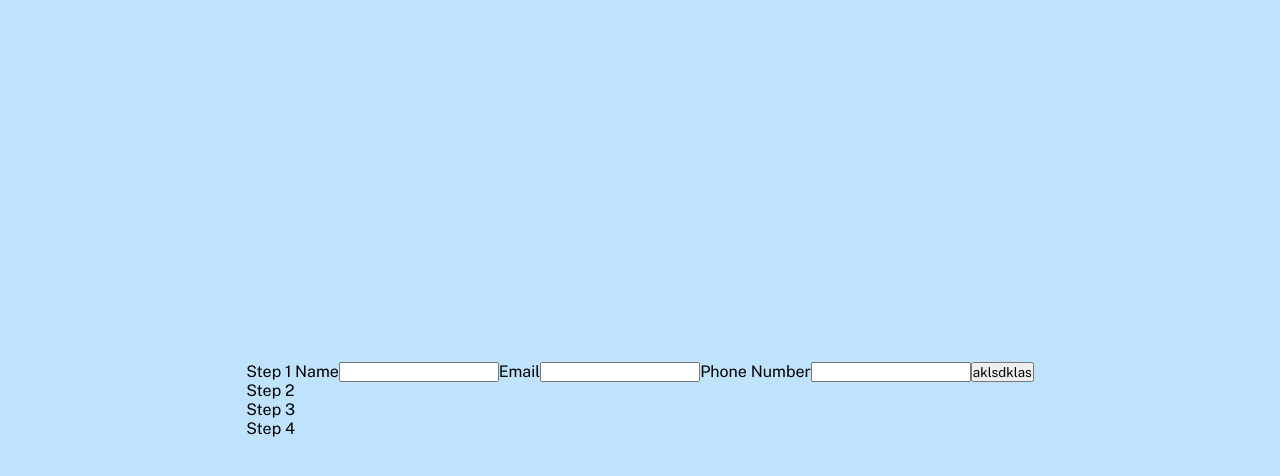
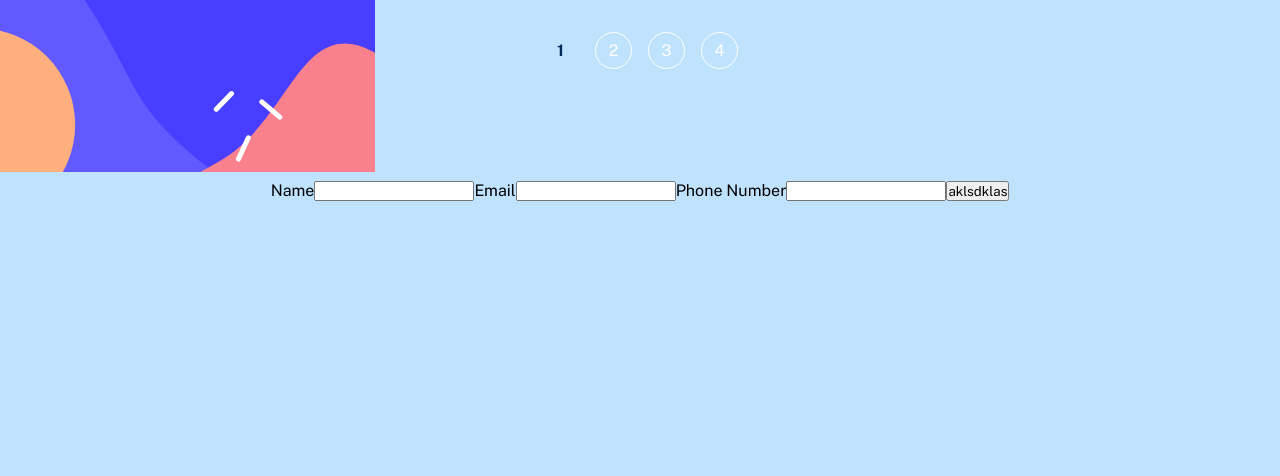
Before and after one commit to Mateeb11/multi-step-form, a React (Vite) app: page / in a window 1280 px wide. Shown: the top 476 px of the page. Built offline with nearby package versions, Linux system fonts and the light colour scheme.

Commit message:
styling the steps for small sizes

```diff
--- a/src/App.scss
+++ b/src/App.scss
@@ -1,7 +1,7 @@
 html {
   background-color: var(--clr-primary-200);
 }
-body {
-  display: grid;
-  place-content: center;
-}
+// body {
+//   display: grid;
+//   place-content: center;
+// }
--- a/src/Component/Content.module.scss
+++ b/src/Component/Content.module.scss
@@ -1,3 +1,5 @@
 .container {
   display: flex;
+  flex-direction: column;
+  align-items: center;
 }
--- a/src/Component/Steps/Steps.jsx
+++ b/src/Component/Steps/Steps.jsx
@@ -4,10 +4,18 @@ export default function Steps() {
   return (
     <>
       <section className={classes.container}>
-        <p>Step 1</p>
-        <p>Step 2</p>
-        <p>Step 3</p>
-        <p>Step 4</p>
+        <div className={`${classes.step} ${classes.selected}`}>
+          <p>1</p>
+        </div>
+        <div className={classes.step}>
+          <p>2</p>
+        </div>
+        <div className={classes.step}>
+          <p>3</p>
+        </div>
+        <div className={classes.step}>
+          <p>4</p>
+        </div>
       </section>
     </>
   );
--- a/src/Component/Steps/Steps.module.scss
+++ b/src/Component/Steps/Steps.module.scss
@@ -1,5 +1,33 @@
 .container {
-  position: relative;
+  display: flex;
+  flex-direction: row;
+  justify-content: center;
+  gap: 1em;
 
+  padding-block: 2em 7em; //for the background image to display in full width and height
+
+  background-image: url("../../../assets/images/bg-sidebar-mobile.svg");
   background-repeat: no-repeat;
+  min-width: 100%;
+  min-height: 100%;
+
+  .step {
+    display: grid;
+    justify-content: center;
+
+    padding: 0.5em 0.75em;
+    width: 37px;
+
+    border: 1px solid var(--clr-neutral-100);
+    border-radius: 50em;
+
+    color: var(--clr-neutral-100);
+  }
+  .selected {
+    background-color: var(--clr-primary-200);
+    border-color: var(--clr-primary-200);
+    color: var(--clr-primary-900);
+
+    font-weight: var(--font-weight-bold);
+  }
 }
--- a/src/index.scss
+++ b/src/index.scss
@@ -22,9 +22,9 @@
   --font-size-medium: 16px;
 
   // Font weights
-  --font-weigts-light: 400;
-  --font-weigts-regular: 500;
-  --font-weigts-bold: 700;
+  --font-weight-light: 400;
+  --font-weight-regular: 500;
+  --font-weight-bold: 700;
 }
 
 /* makes sizing simpler */
```
